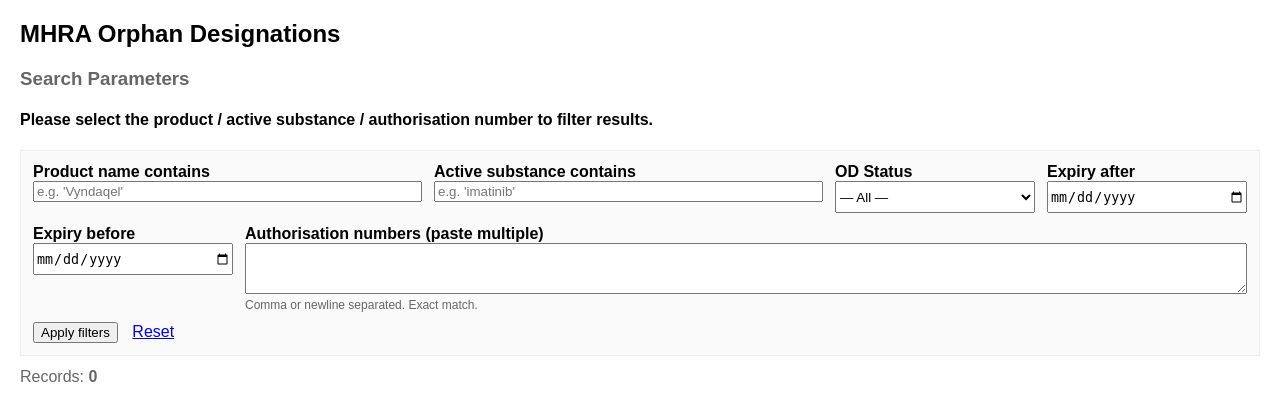
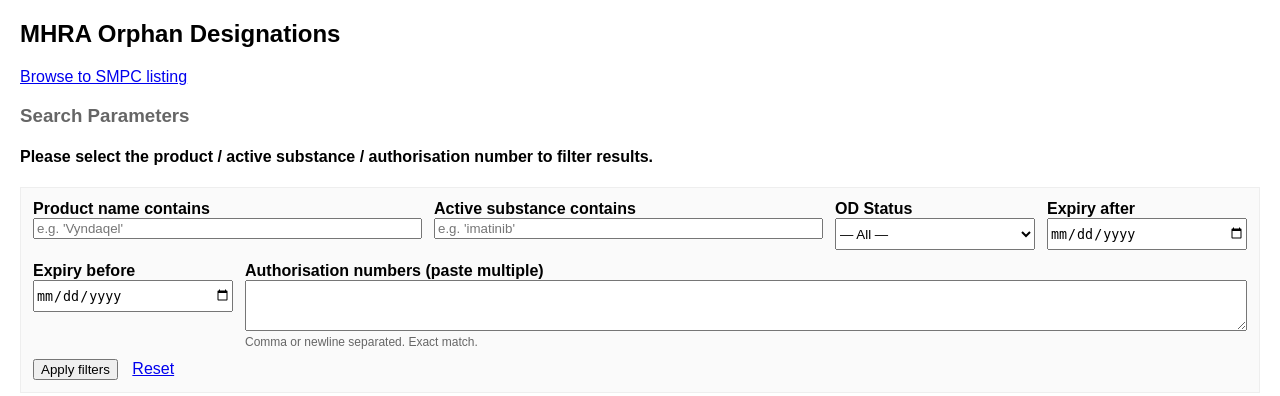
Before and after one commit to digitecture-opensource/NCA_SMPC, a Django app: template orphan/templates/orphan/page1_list.html in a window 1280 px wide. Shown: the top 396 px of the page. Run offline with Django 5.2, Linux system fonts and the light colour scheme; the template is opened without the code that fills it, so the values that code supplies are empty.

Commit message:
Added link to SMPC listing

```diff
--- a/orphan/templates/orphan/page1_list.html
+++ b/orphan/templates/orphan/page1_list.html
@@ -21,6 +21,9 @@
 </head>
 <body>
   <h2>MHRA Orphan Designations</h2>
+  <div style="margin-bottom:10px;">
+    <a href="/smpc/">Browse to SMPC listing</a>
+  </div>
   <h3 style="color:#666;">Search Parameters</h3> <h4> Please select the product / active substance / authorisation number to filter results.</h4>
 
 <form class="filters" method="get">
```
